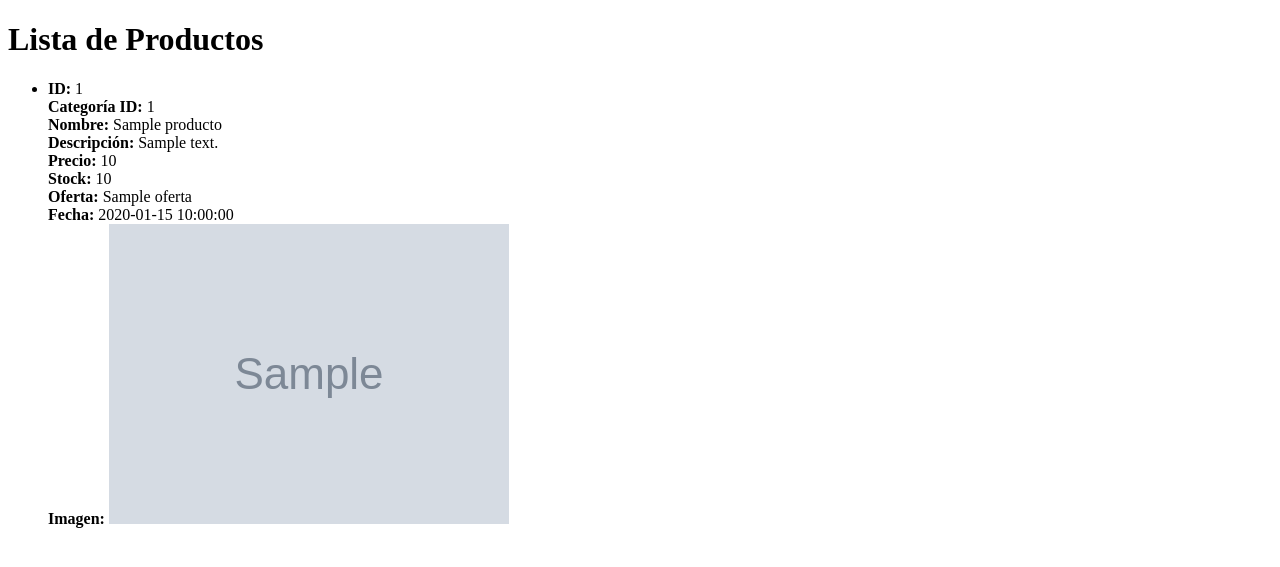
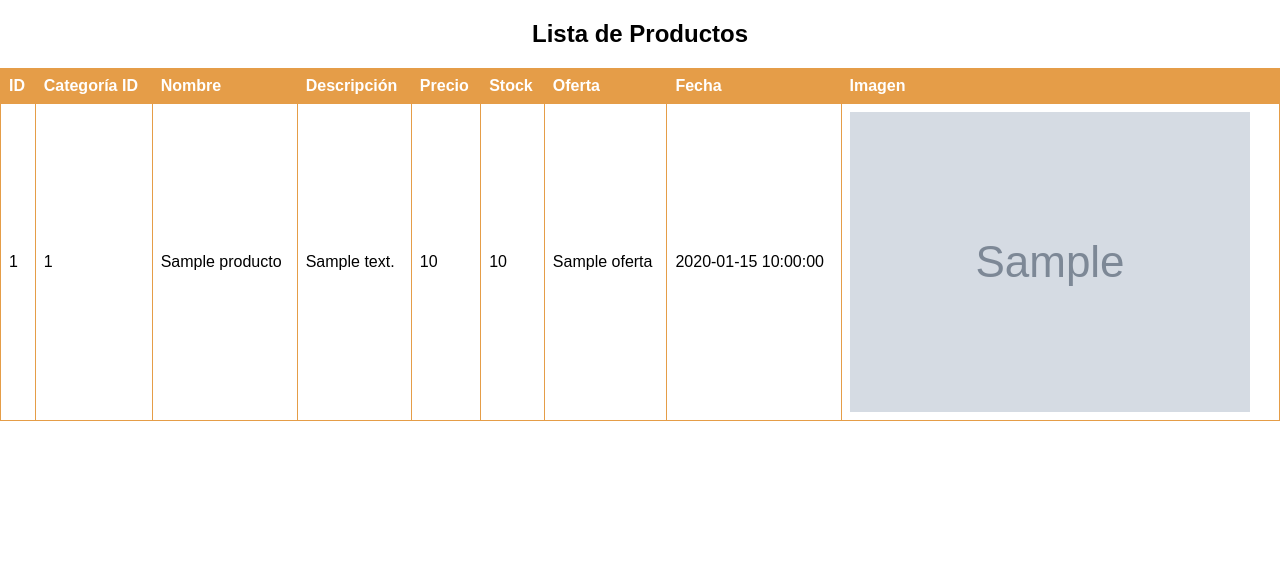
Before and after one commit to LuciaRol/zapateria, a PHP site: template src/Views/mostrarProductos.php in a window 1280 px wide. Shown: the top 567 px of the page. Run offline with PHP 8.4, Linux system fonts and the light colour scheme; the template is opened without the code that fills it: most values are stand-ins (such as "Sample title", 1, 10 or a date in 2020); grey boxes marked "Sample" are stand-in pictures.

Commit message:
css usuario, productos y pedidos

```diff
--- a/public/css/styles.css
+++ b/public/css/styles.css
@@ -151,3 +151,86 @@ footer {
 .categoria p {
     margin: 5px 0;
 }
+
+/* PEDIDOS */
+.pedido-table-h2{
+    text-align: center;
+	padding: 20px;
+}
+
+.pedido-table {
+    width: 100%;
+    border-collapse: collapse;
+    margin-bottom: 20px;
+}
+
+.pedido-table th,
+.pedido-table td {
+    border: 1px solid var(--contrast);
+    padding: 8px;
+    text-align: left;
+}
+
+.pedido-table th {
+    background-color: var(--contrast);
+    color: var(--text-title);
+}
+
+.pedido-table td {
+    background-color: var(--primary);
+    color: var(--text);
+}
+
+/* USUARIO */
+
+
+.profile-info {
+    display: flex;
+    flex-direction: column;
+    align-items: center;
+    border: 1px solid var(--primary-light);
+    border-radius: 5px;
+    width: 300px;
+    margin: 0 auto;
+}
+
+.profile-info p {
+    margin: 10px 0;
+}
+
+.error-message {
+    color: red;
+    margin-top: 20px;
+    text-align: center;
+}
+
+h2 {
+    text-align: center;
+	padding: 20px;
+}
+
+/* PRODUCTOS */
+/* PRODUCTOS */
+
+.productos-table {
+    width: 100%;
+    border-collapse: collapse;
+    margin-bottom: 20px;
+}
+
+.productos-table th,
+.productos-table td {
+    border: 1px solid var(--primary-light);
+    padding: 8px;
+    text-align: left;
+}
+
+.productos-table th {
+    background-color: var(--primary-light);
+    color: var(--text-title);
+}
+
+.productos-table td {
+    background-color: var(--primary);
+    color: var(--text);
+}
--- a/src/Views/mostrarProductos.php
+++ b/src/Views/mostrarProductos.php
@@ -1,30 +1,42 @@
-<!DOCTYPE html>
-<html lang="es">
-<head>
-    <meta charset="UTF-8">
-    <meta name="viewport" content="width=device-width, initial-scale=1.0">
-    <title>Lista de Productos</title>
-</head>
+<link rel="stylesheet" href="public/css/styles.css">
 <body>
-    <h1>Lista de Productos</h1>
+    <main>
+        <h2>Lista de Productos</h2>
+
         <?php if (!empty($productos)): ?>
-        <ul>
+            <table class="productos-table">
+                <thead>
+                    <tr>
+                        <th>ID</th>
+                        <th>Categoría ID</th>
+                        <th>Nombre</th>
+                        <th>Descripción</th>
+                        <th>Precio</th>
+                        <th>Stock</th>
+                        <th>Oferta</th>
+                        <th>Fecha</th>
+                        <th>Imagen</th>
+                    </tr>
+                </thead>
+                <tbody>
                     <?php foreach ($productos as $producto): ?>
-                <li>
-                    <strong>ID:</strong> <?php echo $producto->getId(); ?><br>
-                    <strong>Categoría ID:</strong> <?php echo $producto->getCategoriaId(); ?><br>
-                    <strong>Nombre:</strong> <?php echo $producto->getNombre(); ?><br>
-                    <strong>Descripción:</strong> <?php echo $producto->getDescripcion() ?? 'Sin descripción'; ?><br>
-                    <strong>Precio:</strong> <?php echo $producto->getPrecio(); ?><br>
-                    <strong>Stock:</strong> <?php echo $producto->getStock(); ?><br>
-                    <strong>Oferta:</strong> <?php echo $producto->getOferta() ?? 'No'; ?><br>
-                    <strong>Fecha:</strong> <?php echo $producto->getFecha(); ?><br>
-                    <strong>Imagen:</strong> <img src="<?php echo $producto->getImagen() ?? 'placeholder.jpg'; ?>" alt="Imagen del producto"><br>
-                </li>
+                        <tr>
+                            <td><?php echo $producto->getId(); ?></td>
+                            <td><?php echo $producto->getCategoriaId(); ?></td>
+                            <td><?php echo $producto->getNombre(); ?></td>
+                            <td><?php echo $producto->getDescripcion() ?? 'Sin descripción'; ?></td>
+                            <td><?php echo $producto->getPrecio(); ?></td>
+                            <td><?php echo $producto->getStock(); ?></td>
+                            <td><?php echo $producto->getOferta() ?? 'No'; ?></td>
+                            <td><?php echo $producto->getFecha(); ?></td>
+                            <td><img src="<?php echo $producto->getImagen() ?? 'placeholder.jpg'; ?>" alt="Imagen del producto"></td>
+                        </tr>
                     <?php endforeach; ?>
-        </ul>
+                </tbody>
+            </table>
         <?php else: ?>
             <p>No hay productos disponibles.</p>
         <?php endif; ?>
+    </main>
 </body>
 </html>
```
Also changed, not shown: src/Views/mostrarPedidos.php (+5 -16 lines), src/Views/mostrarUsuario.php (+7 -9 lines). Lines whose indentation alone changed are shown as unchanged.
